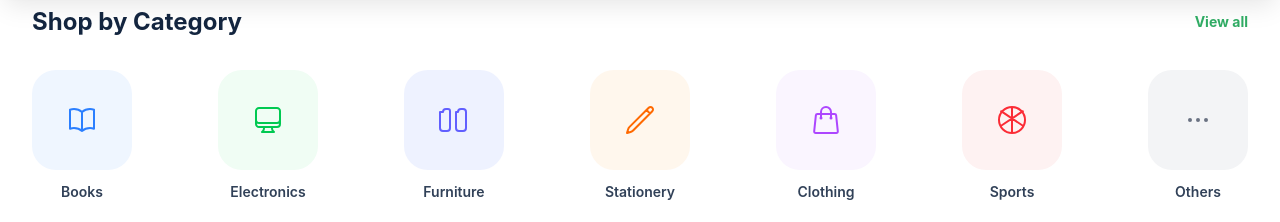
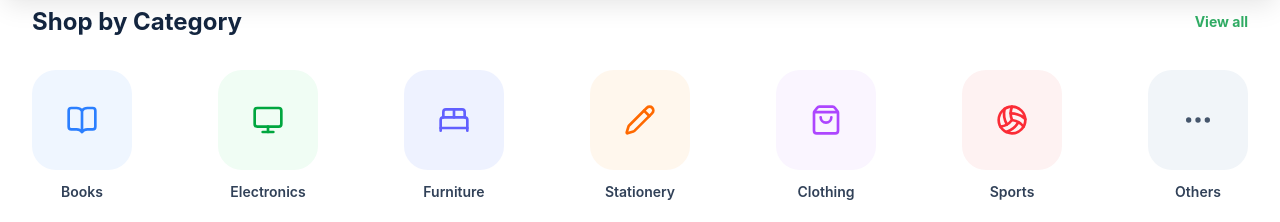
Before and after one commit to Dheeshana-DeSilva/KelaniXchange, a React (Vite) app in the folder client/: page / in a window 1280 px wide. Shown: the part 578-800 px from the top of the page. Built offline with nearby package versions, Linux system fonts and the light colour scheme.

Commit message:
feat/landing-page-navigation

```diff
--- a/client/package.json
+++ b/client/package.json
@@ -12,6 +12,7 @@
   "dependencies": {
     "@tailwindcss/vite": "^4.3.0",
     "axios": "^1.16.0",
+    "lucide-react": "^1.14.0",
     "react": "^19.2.5",
     "react-dom": "^19.2.5",
     "react-router": "^7.15.0",
--- a/client/src/pages/Home.jsx
+++ b/client/src/pages/Home.jsx
@@ -1,4 +1,13 @@
 import { Link } from "react-router";
+import {
+    BookOpen,
+    Monitor,
+    BedDouble,
+    Pencil,
+    ShoppingBag,
+    Volleyball,
+    MoreHorizontal,
+} from "lucide-react";
 import bgImage from "../assets/background.png";
 import imgCalc from "../assets/scientific_calculator_1778617648280.png";
 import imgStand from "../assets/laptop_stand_1778617661773.png";
@@ -6,14 +15,50 @@ import imgBook from "../assets/engineering_math_book_1778617677356.png";
 import imgBag from "../assets/black_backpack_1778617692980.png";
 import imgEarbuds from "../assets/wireless_earbuds_1778617708014.png";
 
+
 const categories = [
-    { name: "Books", color: "text-blue-500", bg: "bg-blue-50", icon: <svg fill="none" viewBox="0 0 24 24" strokeWidth={1.5} stroke="currentColor" className="w-8 h-8"><path strokeLinecap="round" strokeLinejoin="round" d="M12 6.042A8.967 8.967 0 0 0 6 3.75c-1.052 0-2.062.18-3 .512v14.25A8.987 8.987 0 0 1 6 18c2.305 0 4.408.867 6 2.292m0-14.25a8.966 8.966 0 0 1 6-2.292c1.052 0 2.062.18 3 .512v14.25A8.987 8.987 0 0 0 18 18a8.967 8.967 0 0 0-6 2.292m0-14.25v14.25" /></svg> },
-    { name: "Electronics", color: "text-green-500", bg: "bg-green-50", icon: <svg fill="none" viewBox="0 0 24 24" strokeWidth={1.5} stroke="currentColor" className="w-8 h-8"><path strokeLinecap="round" strokeLinejoin="round" d="M9 17.25v1.007a3 3 0 0 1-.879 2.122L7.5 21h9l-.621-.621A3 3 0 0 1 15 18.257V17.25m6-12V15a2.25 2.25 0 0 1-2.25 2.25H5.25A2.25 2.25 0 0 1 3 15V5.25m18 0A2.25 2.25 0 0 0 18.75 3H5.25A2.25 2.25 0 0 0 3 5.25m18 0V12a2.25 2.25 0 0 1-2.25 2.25H5.25A2.25 2.25 0 0 1 3 12V5.25" /></svg> },
-    { name: "Furniture", color: "text-indigo-500", bg: "bg-indigo-50", icon: <svg fill="none" viewBox="0 0 24 24" strokeWidth={1.5} stroke="currentColor" className="w-8 h-8"><path strokeLinecap="round" strokeLinejoin="round" d="M3.75 6A2.25 2.25 0 0 1 6 3.75h1.5C8.328 3.75 9 4.422 9 5.25V18a2.25 2.25 0 0 1-2.25 2.25h-3A2.25 2.25 0 0 1 1.5 18V6ZM15 6a2.25 2.25 0 0 1 2.25-2.25h1.5A2.25 2.25 0 0 1 21 6v12a2.25 2.25 0 0 1-2.25 2.25h-3A2.25 2.25 0 0 1 13.5 18V6Z" /></svg> },
-    { name: "Stationery", color: "text-orange-500", bg: "bg-orange-50", icon: <svg fill="none" viewBox="0 0 24 24" strokeWidth={1.5} stroke="currentColor" className="w-8 h-8"><path strokeLinecap="round" strokeLinejoin="round" d="m16.862 4.487 1.687-1.688a1.875 1.875 0 1 1 2.652 2.652L6.832 19.82a4.5 4.5 0 0 1-1.897 1.13l-2.685.8.8-2.685a4.5 4.5 0 0 1 1.13-1.897L16.863 4.487Zm0 0L19.5 7.125" /></svg> },
-    { name: "Clothing", color: "text-purple-500", bg: "bg-purple-50", icon: <svg fill="none" viewBox="0 0 24 24" strokeWidth={1.5} stroke="currentColor" className="w-8 h-8"><path strokeLinecap="round" strokeLinejoin="round" d="M15.75 10.5V6a3.75 3.75 0 1 0-7.5 0v4.5m11.356-1.993 1.263 12c.07.665-.45 1.243-1.119 1.243H4.25a1.125 1.125 0 0 1-1.12-1.243l1.264-12A1.125 1.125 0 0 1 5.513 7.5h12.974c.576 0 1.059.435 1.119 1.007ZM8.625 10.5a.375.375 0 1 1-.75 0 .375.375 0 0 1 .75 0Zm7.5 0a.375.375 0 1 1-.75 0 .375.375 0 0 1 .75 0Z" /></svg> },
-    { name: "Sports", color: "text-red-500", bg: "bg-red-50", icon: <svg fill="none" viewBox="0 0 24 24" strokeWidth={1.5} stroke="currentColor" className="w-8 h-8"><path strokeLinecap="round" strokeLinejoin="round" d="M2.25 12a9.75 9.75 0 1 1 19.5 0 9.75 9.75 0 0 1-19.5 0ZM12 2.25v19.5m-8.182-5.454 16.364-10.9m-16.364 0 16.364 10.9" /></svg> },
-    { name: "Others", color: "text-gray-500", bg: "bg-gray-100", icon: <svg fill="none" viewBox="0 0 24 24" strokeWidth={1.5} stroke="currentColor" className="w-8 h-8"><path strokeLinecap="round" strokeLinejoin="round" d="M6.75 12a.75.75 0 1 1-1.5 0 .75.75 0 0 1 1.5 0ZM12.75 12a.75.75 0 1 1-1.5 0 .75.75 0 0 1 1.5 0ZM18.75 12a.75.75 0 1 1-1.5 0 .75.75 0 0 1 1.5 0Z" /></svg> }
+    {
+        name: "Books",
+        value: "books",
+        icon: BookOpen,
+        color: "bg-blue-50 text-blue-500",
+    },
+    {
+        name: "Electronics",
+        value: "electronics",
+        icon: Monitor,
+        color: "bg-green-50 text-green-600",
+    },
+    {
+        name: "Furniture",
+        value: "furniture",
+        icon: BedDouble,
+        color: "bg-indigo-50 text-indigo-500",
+    },
+    {
+        name: "Stationery",
+        value: "stationery",
+        icon: Pencil,
+        color: "bg-orange-50 text-orange-500",
+    },
+    {
+        name: "Clothing",
+        value: "clothing",
+        icon: ShoppingBag,
+        color: "bg-purple-50 text-purple-500",
+    },
+    {
+        name: "Sports",
+        value: "sports",
+        icon: Volleyball,
+        color: "bg-red-50 text-red-500",
+    },
+    {
+        name: "Others",
+        value: "others",
+        icon: MoreHorizontal,
+        color: "bg-slate-100 text-slate-600",
+    },
 ];
 
 const featuredListings = [
@@ -80,19 +125,39 @@ function Home() {
                 <section className="mb-16">
                     <div className="flex items-center justify-between mb-8">
                         <h2 className="text-2xl font-bold text-[#13253f]">Shop by Category</h2>
-                        <a href="#" className="text-sm font-bold text-[#2fab63] hover:underline">View all</a>
+                        <Link
+                            to="/marketplace"
+                            className="text-sm font-bold text-[#2fab63] hover:underline"
+                        >
+                            View all
+
+                        </Link>
                     </div>
 
                     <div className="flex justify-between gap-4 overflow-x-auto pb-4">
-                        {categories.map((cat, idx) => (
-                            <div key={idx} className="flex flex-col items-center gap-3 min-w-[100px]">
-                                <div className={`w-[100px] h-[100px] rounded-3xl flex items-center justify-center transition-transform hover:scale-105 cursor-pointer ${cat.bg} ${cat.color}`}>
-                                    {cat.icon}
-                                </div>
-                                <span className="text-sm font-semibold text-slate-700">{cat.name}</span>
-                            </div>
-                        ))}
+                        {categories.map((cat, idx) => {
+                            const Icon = cat.icon;
+
+                            return (
+                                <Link
+                                    key={idx}
+                                    to={`/marketplace?category=${cat.value}`}
+                                    className="flex min-w-[100px] flex-col items-center gap-3"
+                                >
+                                    <div
+                                        className={`flex h-[100px] w-[100px] cursor-pointer items-center justify-center rounded-3xl transition-transform hover:scale-105 ${cat.color}`}
+                                    >
+                                        <Icon size={32} strokeWidth={2} />
+                                    </div>
+
+                                    <span className="text-sm font-semibold text-slate-700">
+                                        {cat.name}
+                                    </span>
+                                </Link>
+                            );
+                        })}
                     </div>
+
                 </section>
 
                 {/* Featured Listings */}
@@ -100,7 +165,12 @@ function Home() {
                     <div className="flex flex-col mb-8">
                         <div className="flex items-center justify-between">
                             <h2 className="text-2xl font-bold text-[#13253f]">Featured Listings</h2>
-                            <a href="#" className="text-sm font-bold text-[#2fab63] hover:underline">View all</a>
+                            <Link
+                                to="/marketplace"
+                                className="text-sm font-bold text-[#2fab63] hover:underline"
+                            >
+                                View all
+                            </Link>
                         </div>
                         <p className="text-slate-500 mt-1 text-sm">Handpicked deals from your campus</p>
                     </div>
```
Also changed, not shown: 1 other file (tests, documents, lock files or other folders).
